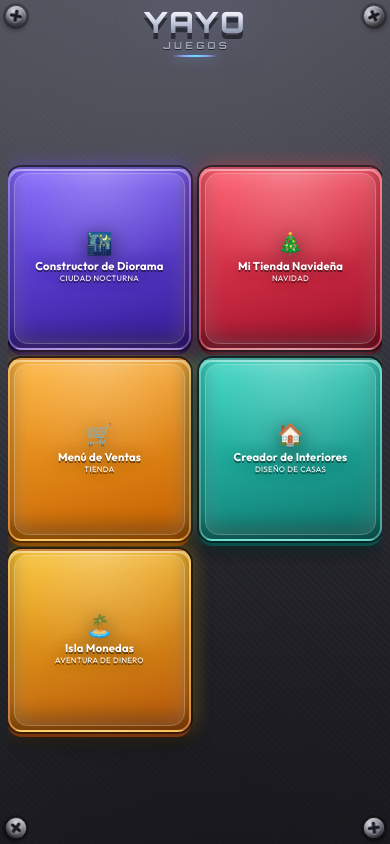
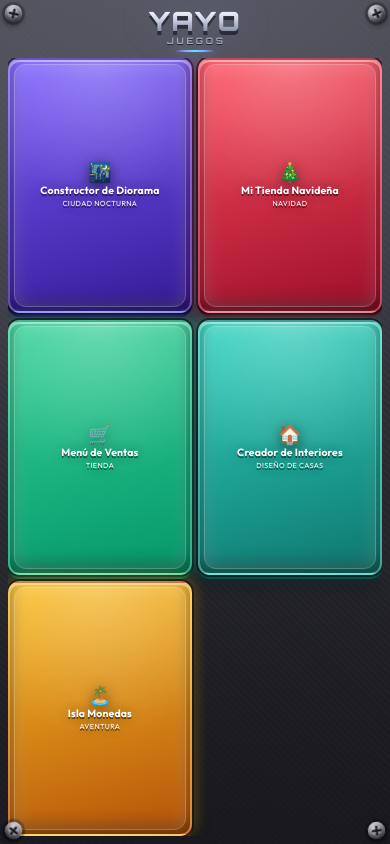
Before and after one commit to lkrrkl/Yayo-Juegos, a plain HTML site: page index.html in a window 390 px wide. Drawn offline with Linux system fonts and the light colour scheme.

Commit message:
Update index.html

```diff
--- a/index.html
+++ b/index.html
@@ -21,7 +21,11 @@
 
   *{ margin:0; padding:0; box-sizing:border-box; }
 
-  html, body{ min-height:100%; }
+  html, body{
+    height: 100%;
+    overflow: hidden;
+    overscroll-behavior: none;
+  }
 
   body{
     font-family:'Outfit', system-ui, -apple-system, sans-serif;
@@ -33,18 +37,21 @@
       repeating-linear-gradient(45deg, rgba(255,255,255,.025) 0 2px, transparent 2px 5px),
       linear-gradient(160deg, var(--metal-1), var(--metal-2) 55%, var(--metal-3));
     background-attachment:fixed;
-    display:flex;
-    flex-direction:column;
-    align-items:center;
-    padding:clamp(64px, 9vh, 110px) clamp(14px, 4vw, 48px) clamp(48px, 8vh, 90px);
-    overflow-x:hidden;
+
+    height: 100vh;
+    height: 100dvh;
+    display: flex;
+    flex-direction: column;
+    align-items: center;
+    padding: clamp(12px, 2.5vh, 32px) clamp(12px, 2.5vw, 36px);
+    overflow: hidden;
   }
 
   /* ============ TORNILLOS ============ */
   .screw{
     position:fixed;
-    width:clamp(20px, 2.4vw, 30px);
-    height:clamp(20px, 2.4vw, 30px);
+    width:clamp(16px, 2vw, 26px);
+    height:clamp(16px, 2vw, 26px);
     border-radius:50%;
     z-index:100;
     pointer-events:none;
@@ -71,15 +78,16 @@
   .screw::before{ width:62%; height:16%; }
   .screw::after{ width:16%; height:62%; }
 
-  .screw--tl{ top:clamp(12px,2vh,22px); left:clamp(12px,2vw,22px);  transform:rotate(12deg); }
-  .screw--tr{ top:clamp(12px,2vh,22px); right:clamp(12px,2vw,22px); transform:rotate(-24deg); }
-  .screw--bl{ bottom:clamp(12px,2vh,22px); left:clamp(12px,2vw,22px);  transform:rotate(38deg); }
-  .screw--br{ bottom:clamp(12px,2vh,22px); right:clamp(12px,2vw,22px); transform:rotate(-8deg); }
+  .screw--tl{ top:clamp(8px,1.5vh,18px); left:clamp(8px,1.5vw,18px);  transform:rotate(12deg); }
+  .screw--tr{ top:clamp(8px,1.5vh,18px); right:clamp(8px,1.5vw,18px); transform:rotate(-24deg); }
+  .screw--bl{ bottom:clamp(8px,1.5vh,18px); left:clamp(8px,1.5vw,18px);  transform:rotate(38deg); }
+  .screw--br{ bottom:clamp(8px,1.5vh,18px); right:clamp(8px,1.5vw,18px); transform:rotate(-8deg); }
 
   /* ============ CABECERA ============ */
   .cabecera{
+    flex: 0 0 auto;
     text-align:center;
-    margin-bottom:clamp(36px, 6vh, 70px);
+    margin-bottom: clamp(8px, 1.8vh, 22px);
     position:relative;
     z-index:1;
   }
@@ -87,47 +95,52 @@
   .cabecera h1{
     font-family:'Orbitron', sans-serif;
     font-weight:900;
-    font-size:clamp(2.7rem, 12vw, 6.5rem);
+    font-size:clamp(1.8rem, 7vw, 4.2rem);
     line-height:.95;
     letter-spacing:.06em;
     background:linear-gradient(180deg, #ffffff 0%, #cfd4e6 45%, #7f879e 100%);
     -webkit-background-clip:text;
     background-clip:text;
     color:transparent;
-    filter:drop-shadow(0 0 18px rgba(140,170,255,.35)) drop-shadow(0 6px 0 rgba(0,0,0,.55));
+    filter:drop-shadow(0 0 16px rgba(140,170,255,.35)) drop-shadow(0 4px 0 rgba(0,0,0,.55));
   }
 
   .cabecera h2{
     font-family:'Orbitron', sans-serif;
     font-weight:700;
-    font-size:clamp(.8rem, 2.6vw, 1.15rem);
-    letter-spacing:.55em;
-    text-indent:.55em;
+    font-size:clamp(.65rem, 1.8vw, .95rem);
+    letter-spacing:.48em;
+    text-indent:.48em;
     text-transform:uppercase;
     color:var(--muted);
-    margin-top:clamp(10px, 2vh, 18px);
+    margin-top:clamp(4px, 1vh, 12px);
     text-shadow:0 1px 0 rgba(0,0,0,.6);
   }
 
   .cabecera .linea{
-    width:clamp(90px, 22vw, 180px);
-    height:3px;
-    margin:clamp(18px, 3vh, 28px) auto 0;
+    width:clamp(60px, 16vw, 140px);
+    height:2.5px;
+    margin:clamp(8px, 1.4vh, 16px) auto 0;
     border-radius:99px;
     background:linear-gradient(90deg, transparent, #8fa2ff, #61e8ff, #8fa2ff, transparent);
-    box-shadow:0 0 14px rgba(120,180,255,.8);
+    box-shadow:0 0 12px rgba(120,180,255,.75);
   }
 
-  /* ============ REJILLA DE JUEGOS (2 COLUMNAS) ============ */
+  /* ============ REJILLA DE JUEGOS (PC: 3 columnas) ============ */
   .juegos{
-    width:100%;
-    max-width:720px;
-    display:grid;
-    grid-template-columns: repeat(2, 1fr);
-    gap:clamp(18px, 3vw, 32px);
-    justify-items:center;
-    position:relative;
-    z-index:1;
+    flex: 1 1 auto;
+    min-height: 0;
+    width: 100%;
+    max-width: 960px;
+    display: grid;
+    grid-template-columns: repeat(3, minmax(0, 1fr));   /* ← 3 columnas en PC */
+    grid-template-rows: repeat(2, minmax(0, 1fr));      /* 2 filas (3 + 2) */
+    gap: clamp(12px, 2vw, 24px);
+    justify-items: center;
+    align-items: center;
+    position: relative;
+    z-index: 1;
+    overflow: hidden;
   }
 
   /* ============ BOTÓN ARCADE ============ */
@@ -138,21 +151,23 @@
     --glow:rgba(122,92,255,.55);
 
     position:relative;
-    width:100%;
-    max-width:320px;
-    aspect-ratio:1 / 1;
+    width: auto;
+    height: 100%;
+    max-width: 100%;
+    aspect-ratio: 1 / 1;
+    min-height: 0;
 
     display:flex;
     flex-direction:column;
     align-items:center;
     justify-content:center;
-    gap:clamp(8px, 2vw, 16px);
-    padding:clamp(12px, 2.8vw, 26px);
+    gap:clamp(4px, 1.2vw, 12px);
+    padding:clamp(8px, 1.8vw, 18px);
     text-align:center;
     text-decoration:none;
     overflow:hidden;
 
-    border-radius:clamp(16px, 3vw, 26px);
+    border-radius:clamp(12px, 2.4vw, 22px);
     border:2px solid rgba(255,255,255,.22);
 
     background:
@@ -161,57 +176,57 @@
 
     box-shadow:
       0 0 0 3px rgba(0,0,0,.5),
-      0 10px 0 0 var(--cd),
-      0 18px 34px rgba(0,0,0,.65),
-      0 0 38px var(--glow),
+      0 7px 0 0 var(--cd),
+      0 12px 24px rgba(0,0,0,.55),
+      0 0 28px var(--glow),
       inset 0 2px 0 rgba(255,255,255,.45),
-      inset 0 -20px 34px rgba(0,0,0,.4);
+      inset 0 -14px 24px rgba(0,0,0,.4);
 
     transition:transform .18s ease, box-shadow .18s ease, filter .18s ease;
     animation:entrar .55s cubic-bezier(.2,.8,.3,1) both;
   }
 
   .boton:nth-child(1){ animation-delay:.05s; }
-  .boton:nth-child(2){ animation-delay:.15s; }
-  .boton:nth-child(3){ animation-delay:.25s; }
-  .boton:nth-child(4){ animation-delay:.35s; }
-  .boton:nth-child(5){ animation-delay:.45s; }
+  .boton:nth-child(2){ animation-delay:.12s; }
+  .boton:nth-child(3){ animation-delay:.19s; }
+  .boton:nth-child(4){ animation-delay:.26s; }
+  .boton:nth-child(5){ animation-delay:.33s; }
 
   .boton:focus-visible{
     outline:none;
-    transform:translateY(-7px);
+    transform:translateY(-5px);
     filter:saturate(1.15) brightness(1.08);
     box-shadow:
       0 0 0 3px rgba(0,0,0,.5),
-      0 15px 0 0 var(--cd),
-      0 26px 46px rgba(0,0,0,.7),
-      0 0 70px var(--glow),
+      0 11px 0 0 var(--cd),
+      0 18px 34px rgba(0,0,0,.65),
+      0 0 50px var(--glow),
       inset 0 2px 0 rgba(255,255,255,.55),
-      inset 0 -20px 34px rgba(0,0,0,.4);
+      inset 0 -14px 24px rgba(0,0,0,.4);
   }
 
   .boton:active{
-    transform:translateY(4px) scale(.99);
+    transform:translateY(3px) scale(.99);
     box-shadow:
       0 0 0 3px rgba(0,0,0,.5),
       0 3px 0 0 var(--cd),
-      0 8px 18px rgba(0,0,0,.7),
-      0 0 30px var(--glow),
+      0 6px 14px rgba(0,0,0,.65),
+      0 0 22px var(--glow),
       inset 0 2px 0 rgba(255,255,255,.35),
-      inset 0 -14px 26px rgba(0,0,0,.45);
+      inset 0 -10px 18px rgba(0,0,0,.45);
   }
 
   @media (hover:hover){
     .boton:hover{
-      transform:translateY(-7px);
+      transform:translateY(-5px);
       filter:saturate(1.15) brightness(1.08);
       box-shadow:
         0 0 0 3px rgba(0,0,0,.5),
-        0 15px 0 0 var(--cd),
-        0 26px 46px rgba(0,0,0,.7),
-        0 0 70px var(--glow),
+        0 11px 0 0 var(--cd),
+        0 18px 34px rgba(0,0,0,.65),
+        0 0 50px var(--glow),
         inset 0 2px 0 rgba(255,255,255,.55),
-        inset 0 -20px 34px rgba(0,0,0,.4);
+        inset 0 -14px 24px rgba(0,0,0,.4);
     }
     .boton:hover::after{ left:135%; }
   }
@@ -233,17 +248,17 @@
   .boton::before{
     content:"";
     position:absolute;
-    inset:8px;
+    inset:6px;
     border-radius:inherit;
     border:1px solid rgba(255,255,255,.28);
-    box-shadow:inset 0 0 22px rgba(255,255,255,.18);
+    box-shadow:inset 0 0 18px rgba(255,255,255,.18);
     pointer-events:none;
   }
 
   .boton .icono{
-    font-size:clamp(2rem, 6.5vw, 3.2rem);
+    font-size:clamp(1.4rem, 4.2vw, 2.6rem);
     line-height:1;
-    filter:drop-shadow(0 4px 10px rgba(0,0,0,.55));
+    filter:drop-shadow(0 3px 7px rgba(0,0,0,.55));
     position:relative;
     z-index:1;
   }
@@ -252,21 +267,21 @@
     position:relative;
     z-index:1;
     font-weight:700;
-    font-size:clamp(.9rem, 2.4vw, 1.25rem);
+    font-size:clamp(.72rem, 1.8vw, 1.05rem);
     line-height:1.2;
     letter-spacing:.015em;
     color:#fff;
     text-shadow:
       0 2px 0 rgba(0,0,0,.45),
-      0 0 16px rgba(0,0,0,.35);
+      0 0 12px rgba(0,0,0,.35);
   }
 
   .boton .nombre small{
     display:block;
-    margin-top:5px;
-    font-size:.76em;
+    margin-top:3px;
+    font-size:.74em;
     font-weight:500;
-    letter-spacing:.06em;
+    letter-spacing:.05em;
     text-transform:uppercase;
     color:rgba(255,255,255,.85);
   }
@@ -284,11 +299,11 @@
     --cd:#5c0619;
     --glow:rgba(255,77,94,.55);
   }
-  .boton--ventas{
-    --c1:#ffb02e;
-    --c2:#c25e00;
-    --cd:#7a3900;
-    --glow:rgba(255,176,46,.55);
+  .boton--ventas{                 /* Tienda en VERDE */
+    --c1:#34d399;
+    --c2:#059669;
+    --cd:#065f46;
+    --glow:rgba(52,211,153,.55);
   }
   .boton--interiores{
     --c1:#2dd4bf;
@@ -304,127 +319,95 @@
   }
 
   @keyframes entrar{
-    from{ opacity:0; transform:translateY(26px) scale(.96); }
+    from{ opacity:0; transform:translateY(20px) scale(.96); }
     to  { opacity:1; transform:translateY(0) scale(1); }
   }
 
   /* ======================================================
-     MÓVIL: 2 COLUMNAS (ajustadas a la pantalla, sin scroll)
+     MÓVIL → se mantiene en 2 columnas
      ====================================================== */
   @media (max-width: 640px){
 
-    html, body{
-      height: 100%;
-      overflow: hidden;
-      overscroll-behavior: none;
-    }
-
     body{
-      height: 100vh;
-      height: 100dvh;
-      overflow: hidden;
       padding: 8px;
-      display: flex;
-      flex-direction: column;
-      align-items: stretch;
     }
 
     .cabecera{
-      flex: 0 0 auto;
       margin-bottom: 6px;
     }
-    .cabecera h1{ font-size: clamp(1.5rem, 7.5vw, 2.2rem); line-height:.95; }
-    .cabecera h2{ font-size: .6rem; letter-spacing: .35em; text-indent: .35em; margin-top: 3px; }
-    .cabecera .linea{ width: 46px; height: 2px; margin-top: 4px; }
+    .cabecera h1{ font-size: clamp(1.4rem, 6.8vw, 2rem); }
+    .cabecera h2{ font-size: .55rem; letter-spacing: .3em; text-indent: .3em; margin-top: 2px; }
+    .cabecera .linea{ width: 40px; height: 2px; margin-top: 4px; }
 
     .juegos{
-      flex: 1 1 auto;
-      min-height: 0;
-      display: grid;
-      grid-template-columns: repeat(2, 1fr);
-      gap: clamp(8px, 2vw, 14px);
-      width: 100%;
       max-width: none;
-      overflow: hidden;
-      align-content: center;
-      justify-items: center;
+      grid-template-columns: repeat(2, minmax(0, 1fr));  /* ← 2 columnas en móvil */
+      grid-template-rows: repeat(3, minmax(0, 1fr));     /* 3 filas */
+      gap: clamp(6px, 1.6vw, 10px);
     }
 
     .boton{
-      width: 100%;
-      max-width: none;
-      height: auto;
-      aspect-ratio: 1 / 1;
-      min-height: 0;
-      margin: 0;
-
-      border-radius: clamp(12px, 3.5vw, 18px);
-      padding: clamp(8px, 2.5vw, 14px);
-      gap: clamp(3px, 1.2vw, 8px);
+      border-radius: clamp(11px, 3vw, 16px);
+      padding: clamp(6px, 2vw, 11px);
+      gap: clamp(2px, .9vw, 6px);
 
       box-shadow:
         0 0 0 2px rgba(0,0,0,.5),
-        0 5px 0 0 var(--cd),
-        0 10px 18px rgba(0,0,0,.6),
-        0 0 20px var(--glow),
+        0 4px 0 0 var(--cd),
+        0 8px 14px rgba(0,0,0,.5),
+        0 0 16px var(--glow),
         inset 0 2px 0 rgba(255,255,255,.45),
-        inset 0 -12px 20px rgba(0,0,0,.4);
+        inset 0 -9px 16px rgba(0,0,0,.4);
     }
 
     .boton:active{
-      transform: translateY(3px) scale(.99);
+      transform: translateY(2px) scale(.99);
       box-shadow:
         0 0 0 2px rgba(0,0,0,.5),
         0 2px 0 0 var(--cd),
-        0 5px 12px rgba(0,0,0,.7),
-        0 0 18px var(--glow),
+        0 4px 9px rgba(0,0,0,.6),
+        0 0 14px var(--glow),
         inset 0 2px 0 rgba(255,255,255,.35),
-        inset 0 -8px 16px rgba(0,0,0,.45);
+        inset 0 -7px 12px rgba(0,0,0,.45);
     }
 
     .boton::before{ inset: 4px; }
 
-    .boton .icono{ font-size: clamp(1.25rem, 5.5vw, 1.9rem); }
-    .boton .nombre{ font-size: clamp(.7rem, 2.8vw, .95rem); line-height: 1.15; }
-    .boton .nombre small{ font-size: .7em; margin-top: 2px; letter-spacing: .04em; }
+    .boton .icono{ font-size: clamp(1.15rem, 4.8vw, 1.7rem); }
+    .boton .nombre{ font-size: clamp(.65rem, 2.4vw, .85rem); }
+    .boton .nombre small{ font-size: .7em; margin-top: 2px; }
 
-    .screw{ width: 20px; height: 20px; }
-    .screw--tl{ top: 6px; left: 6px; }
-    .screw--tr{ top: 6px; right: 6px; }
-    .screw--bl{ bottom: 6px; left: 6px; }
-    .screw--br{ bottom: 6px; right: 6px; }
+    .screw{ width: 17px; height: 17px; }
+    .screw--tl{ top: 5px; left: 5px; }
+    .screw--tr{ top: 5px; right: 5px; }
+    .screw--bl{ bottom: 5px; left: 5px; }
+    .screw--br{ bottom: 5px; right: 5px; }
   }
 
   /* Pantallas muy pequeñas */
   @media (max-width: 380px){
-    .boton .icono{ font-size: clamp(1.1rem, 5vw, 1.5rem); }
-    .boton .nombre{ font-size: clamp(.65rem, 2.6vw, .85rem); }
-    .juegos{ gap: 6px; }
+    .boton .icono{ font-size: clamp(1rem, 4.5vw, 1.35rem); }
+    .boton .nombre{ font-size: clamp(.6rem, 2.3vw, .78rem); }
+    .juegos{ gap: 5px; }
   }
 
-  /* Landscape móvil: también 2 columnas */
+  /* Landscape móvil */
   @media (max-width: 900px) and (max-height: 500px) and (orientation: landscape){
-    html, body{ height: 100%; overflow: hidden; }
-    body{
-      height: 100dvh;
-      padding: 6px;
-    }
-    .cabecera h1{ font-size: 1.35rem; }
-    .cabecera h2{ font-size: .5rem; }
+    body{ padding: 4px; }
+    .cabecera h1{ font-size: 1.25rem; }
+    .cabecera h2{ font-size: .45rem; }
     .cabecera .linea{ display: none; }
-    .cabecera{ margin-bottom: 4px; }
+    .cabecera{ margin-bottom: 2px; }
     .juegos{
-      grid-template-columns: repeat(2, 1fr);
-      gap: 6px;
-      align-content: center;
+      gap: 5px;
     }
     .boton{
-      aspect-ratio: 1 / 1;
-      padding: 6px;
-      gap: 2px;
+      padding: 4px;
+      gap: 1px;
+      border-radius: 10px;
     }
-    .boton .icono{ font-size: 1.1rem; }
-    .boton .nombre{ font-size: .65rem; }
+    .boton .icono{ font-size: 1rem; }
+    .boton .nombre{ font-size: .58rem; }
   }
 
   @media (prefers-reduced-motion: reduce){
@@ -494,7 +477,7 @@
       <span class="icono">🏝️</span>
       <span class="nombre">
         Isla Monedas
-        <small>Aventura de Dinero</small>
+        <small>Aventura</small>
       </span>
     </a>
 
```
